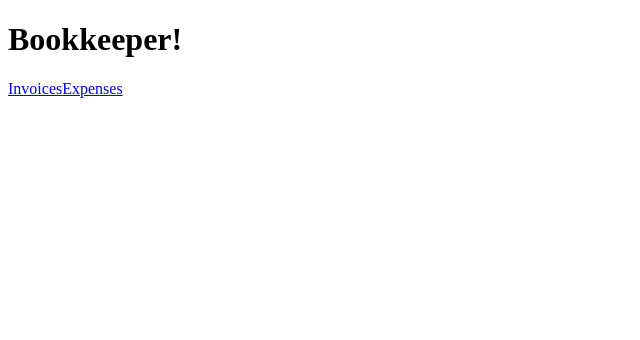
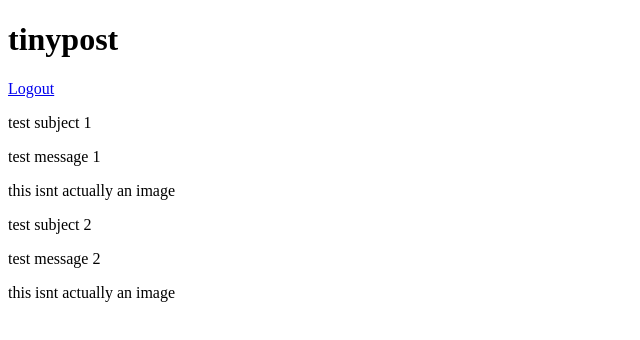
Before and after one commit to EvanN148/react-router-demo, a React (Create React App) app: page / in a window 1280 px wide. Shown: the top 340 px of the page, without its empty margins (0-640 px from the left). Built offline with nearby package versions, Linux system fonts and the light colour scheme.

Commit message:
Over coding...taking break.

```diff
--- a/src/App.js
+++ b/src/App.js
@@ -1,14 +1,12 @@
+
+import React from 'react'
 import { Link, Outlet } from 'react-router-dom'
 //Outlet: this defines the area where the "output" of any nested routes (which we defined in index.js) will be displayed.
 
-export default function App() {
+export default function App(props) {
   return (
     <div>
-      <h1>Bookkeeper!</h1>
-      <nav >
-        <Link to="/invoices" >Invoices</Link>
-        <Link to="/expenses" >Expenses</Link>
-      </nav>
+      {props.auth ? ( <div ><h1 >tinypost</h1><a href="https://tinypost.app" >Logout</a></div> ) : ( <h1 >tinypost</h1> ) }
       <Outlet />
     </div>
   );
--- a/src/index.js
+++ b/src/index.js
@@ -1,25 +1,58 @@
+import React from 'react'
 import ReactDOM from 'react-dom/client'
 import { BrowserRouter, Routes, Route } from 'react-router-dom'
 import App from './App'
-import Expenses from './routes/expenses'
-import Invoices from './routes/invoices'
+import Posts from './routes/Posts.jsx'
+// import Post from './routes/Post'
+import Login from './routes/Login.jsx'
+// import Expenses from './routes/expenses'
+// import Invoices from './routes/invoices'
 
-const data = {
-  exp: ['expense data here'],
-  inv: ['invoice data here']
-}
+let posts = [
+  {
+    id: 1,
+    subject: 'test subject 1',
+    message: 'test message 1',
+    image: 'this isnt actually an image'
+  },
+  {
+    id: 2,
+    subject: 'test subject 2',
+    message: 'test message 2',
+    image: 'this isnt actually an image'
+  }
+]
+let auth = true;
+// let post = false;
+
+// function setPost(id) {
+//   post = posts[id - 1];
+// }
 
 const root = ReactDOM.createRoot(
   document.getElementById("root")
 )
 
+
 root.render(
-  <BrowserRouter>
+  <BrowserRouter >
     <Routes >
-      <Route path='/' element={<App />} >
-        <Route path='expenses' element={<Expenses data={data.exp} />} />
-        <Route path='invoices' element={<Invoices data={data.inv} />} />
+      <Route path='/' element={<App auth={auth} />} >
+        <Route path='/' element={auth ? <Posts posts={posts} /> : <Login />} />
+        {/* <Route path={`/posts/${post}`} element={<Post post={post} />} /> */}
       </Route>
     </Routes>
-  </BrowserRouter>
+  </BrowserRouter >
+
+
+
+
+  // <BrowserRouter>
+  //   <Routes >
+  //     <Route path='/' element={<App />} >
+  //       <Route path='expenses' element={<Expenses data={data.exp} />} />
+  //       <Route path='invoices' element={<Invoices data={data.inv} />} />
+  //     </Route>
+  //   </Routes>
+  // </BrowserRouter>
 )
--- /dev/null
+++ b/src/routes/Posts.jsx
@@ -0,0 +1,37 @@
+import React from 'react'
+import { Link } from 'react-router-dom'
+let posts = [
+  {
+    id: 1,
+    subject: 'test subject 1',
+    message: 'test message 1',
+    image: 'this isnt actually an image'
+  },
+  {
+    id: 2,
+    subject: 'test subject 2',
+    message: 'test message 2',
+    image: 'this isnt actually an image'
+  }
+]
+// import getInvoices from '../data'
+
+// let posts = getPosts()
+
+export default function Posts(props) {
+  let posts = props.posts
+  return (
+    <div >
+      {posts.map(post => {
+        return (
+          <div >
+            {/* <Link to={`/posts/${post.id}`} key={post.id}>{post.id}</Link> */}
+            <p >{post.subject}</p>
+            <p >{post.message}</p>
+            <p >{post.image}</p>
+          </div>
+        )
+      })}
+    </div>
+  )
+}
--- a/src/routes/invoices.jsx
+++ b/src/routes/invoices.jsx
@@ -1,16 +1,16 @@
 import { Link } from 'react-router-dom'
 
-import { getInvoices }from '../data'
+import { getPosts }from '../data'
 
-export default function Invoices() {
-  let invoices = getInvoices()
+export default function Posts() {
+  let invoices = getPosts()
   return (
     <h1 >
       Invoices
       {invoices.map(invoice => {
         return (
           <Link
-            to={`/invoices/${invoice.number}`}
+            to={`/invoices/${invoice.id}`}
             key={invoice.number}
           >
             {invoice.name}
--- a/src/routes/login.jsx
+++ b/src/routes/login.jsx
@@ -1,11 +1,12 @@
+import React from 'react'
 import { Link } from 'react-router-dom'
 
 export default function Login() {
   return (
     <div >
       <form >
-        <input >username</input>
-        <input >password</input>
+        <input />
+        <input />
       </form>
     </div>
   )
```
Also changed, not shown: src/routes/post.jsx (+4 -6 lines), src/routes/stream.jsx (deleted, +0 -22 lines).
